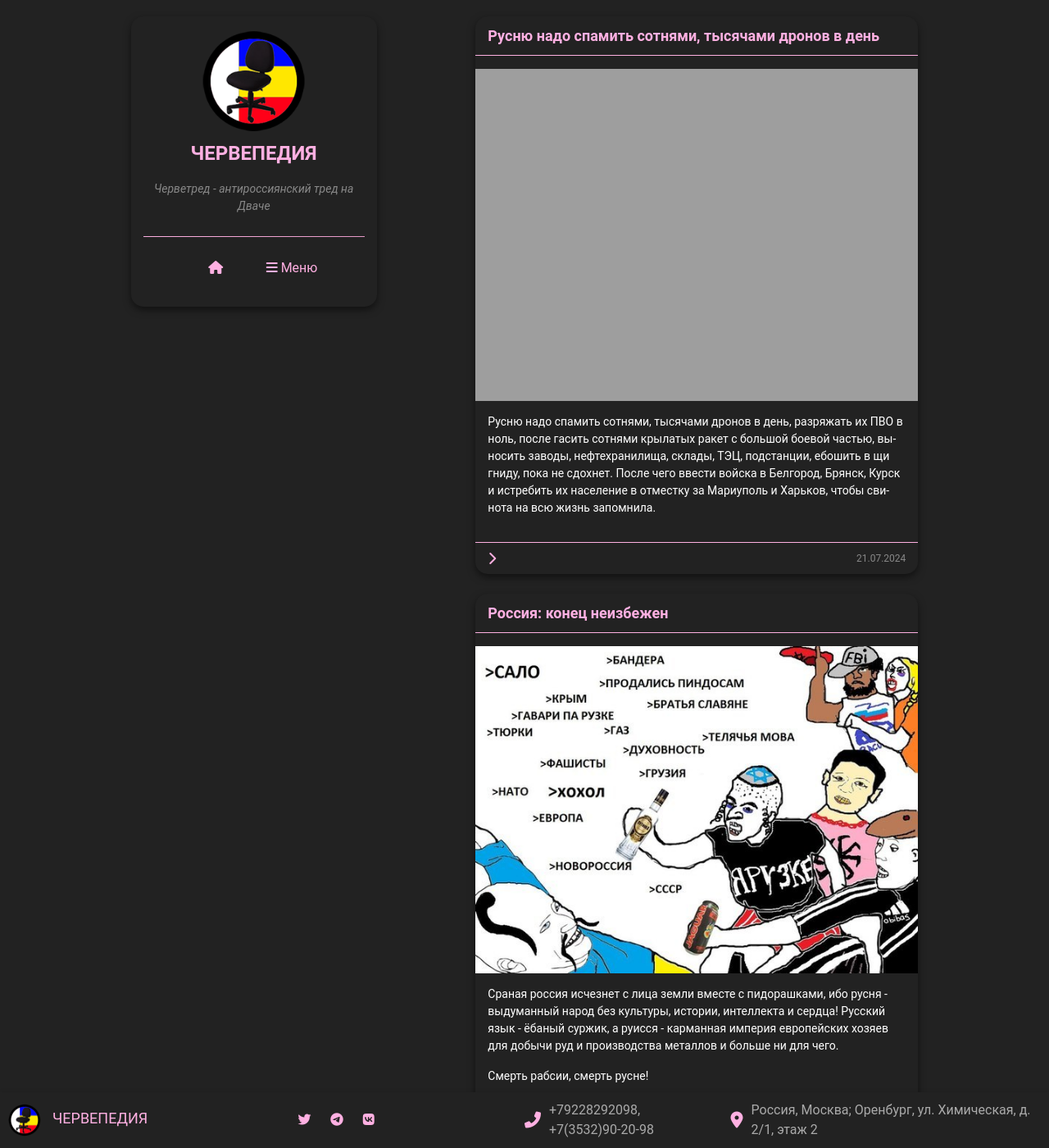
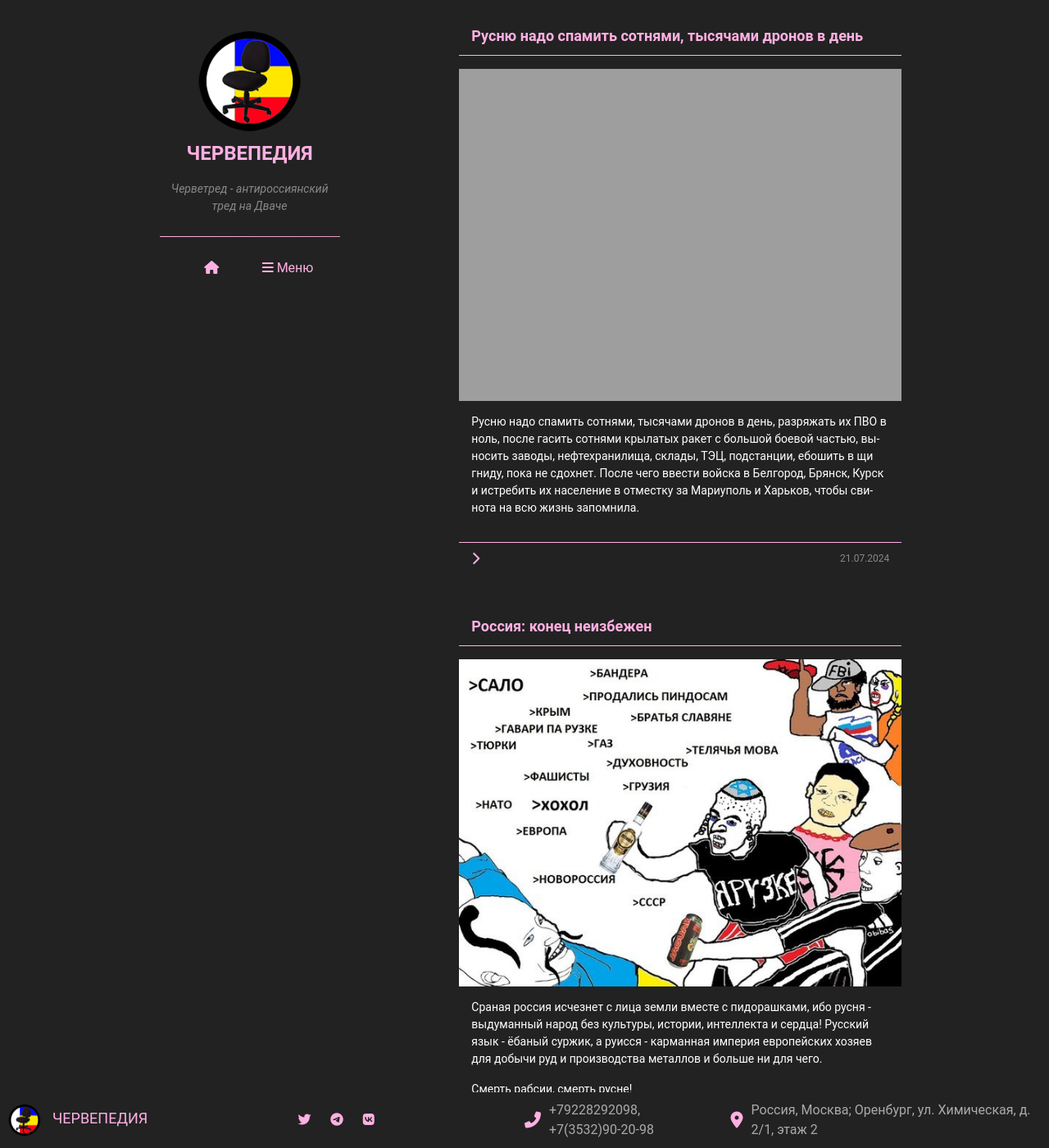
Before and after one commit to chervepedia/chervepedia.github.io, a Jekyll site: the page built from index.html, in a window 1280 px wide and 1400 px high. Shown: the whole window at 82% size. Built offline with Jekyll 4.4.1, drawn with Linux system fonts in a browser that asks for light colours; a script that is not in the unit is left out; the list of posts is cut into pages by our own code; comment, search, counter and statistics services are not loaded.

Commit message:
Update style.css

```diff
--- a/assets/css/style.css
+++ b/assets/css/style.css
@@ -31,14 +31,13 @@ body {
     background-color: #222;
     text-align: center;
     padding: 15px;
-    margin-bottom: 20px;
+    margin-bottom: 30px; /* Отступ между сайдбаром и постами */
     position: sticky;
     top: 20px;
     width: 100%;
-    max-width: 540px;
+    max-width: 250px; /* Ширина сайдбара */
     margin-left: auto;
     margin-right: auto;
-    box-shadow: 0px 4px 10px rgba(0, 0, 0, 0.5);
     border-radius: 15px; /* Закругление краёв */
 }
 
@@ -74,7 +73,6 @@ body {
     font-style: italic;
 }
 
-
 /* Стили для меню */
 .menu-container {
     width: 100%;
@@ -103,7 +101,7 @@ body {
     padding: 10px;
     background-color: ;
     text-align: center;
-    transition: background-color 0.3s, transform 0.1s, box-shadow 0.1s;
+    transition: background-color 0.3s, transform 0.1s;
     border: none;
     border-radius: 10px; /* Закругление краёв ссылок */
 }
@@ -115,7 +113,6 @@ body {
 
 .menu-link:active {
     transform: translateY(2px);
-    box-shadow: inset 0 4px 6px rgba(0, 0, 0, 0.3);
 }
 
 .menu-link.has-submenu::after {
@@ -132,7 +129,6 @@ body {
     width: auto; /* Автоматическая ширина подменю под содержимое */
     min-width: 150px; /* Минимальная ширина, чтобы избежать слишком узкого подменю */
     border-radius: 10px; /* Закругление краёв подменю */
-    box-shadow: 0 4px 8px rgba(0, 0, 0, 0.3); /* Тень для подменю */
     padding: 0; /* Убираем отступы по умолчанию */
     z-index: 1000; /* Устанавливаем z-index, чтобы подменю было поверх других элементов */
 }
@@ -187,11 +183,10 @@ body {
 /* Стили для постов */
 .post {
     background-color: #222;
-    margin-bottom: 24px;
+    margin-bottom: 40px; /* Отступ между постами */
     padding: 0;
     width: 100%;
     position: relative;
-    box-shadow: 0px 4px 10px rgba(0, 0, 0, 0.5);
     max-width: 540px;
     border-radius: 15px; /* Закругление краёв постов */
 }
@@ -217,7 +212,7 @@ body {
 .post-image-wrapper img {
     width: 100%;
     display: block;
-background: transparent;
+    background: transparent;
 }
 
 /* Содержимое поста */
@@ -248,7 +243,7 @@ background: transparent;
     display: flex;
     align-items: center;
     cursor: pointer;
-transition: color 0.3s; /* Плавный переход для цвета */
+    transition: color 0.3s; /* Плавный переход для цвета */
 }
 
 .read-more:hover {
@@ -272,7 +267,6 @@ transition: color 0.3s; /* Плавный переход для цвета */
     opacity: 1;
 }
 
-
 /* Стили для футера */
 .footer {
     display: flex;
@@ -285,7 +279,6 @@ transition: color 0.3s; /* Плавный переход для цвета */
     bottom: 0;
     left: 0;
     z-index: 1000;
-    box-shadow: 0 4px 8px rgba(0, 0, 0, 0.3); /* тень */
 }
 
 /* Стили для изображений в футере */
@@ -360,7 +353,7 @@ transition: color 0.3s; /* Плавный переход для цвета */
     justify-content: center;
     align-items: center;
     cursor: pointer;
-background: #222;
+    background: #222;
 }
 
 .back-to-top i {
@@ -382,7 +375,6 @@ background: #222;
     margin-left: auto;
     margin-right: auto;
     border-radius: 10px; /* Закругление краёв */
-box-shadow: 0 4px 8px rgba(0, 0, 0, 0.3); /* тень */
 }
 
 .pagination a.fas {
@@ -425,10 +417,10 @@ box-shadow: 0 4px 8px rgba(0, 0, 0, 0.3); /* тень */
     }
 
     .sidebar {
-        margin-right: 40px;
+        margin-right: 30px; /* Отступ между сайдбаром и контентом */
         top: 0;
         width: 100%;
-        max-width: 300px;
+        max-width: 250px; /* Ширина сайдбара */
     }
 
     .content {
```
